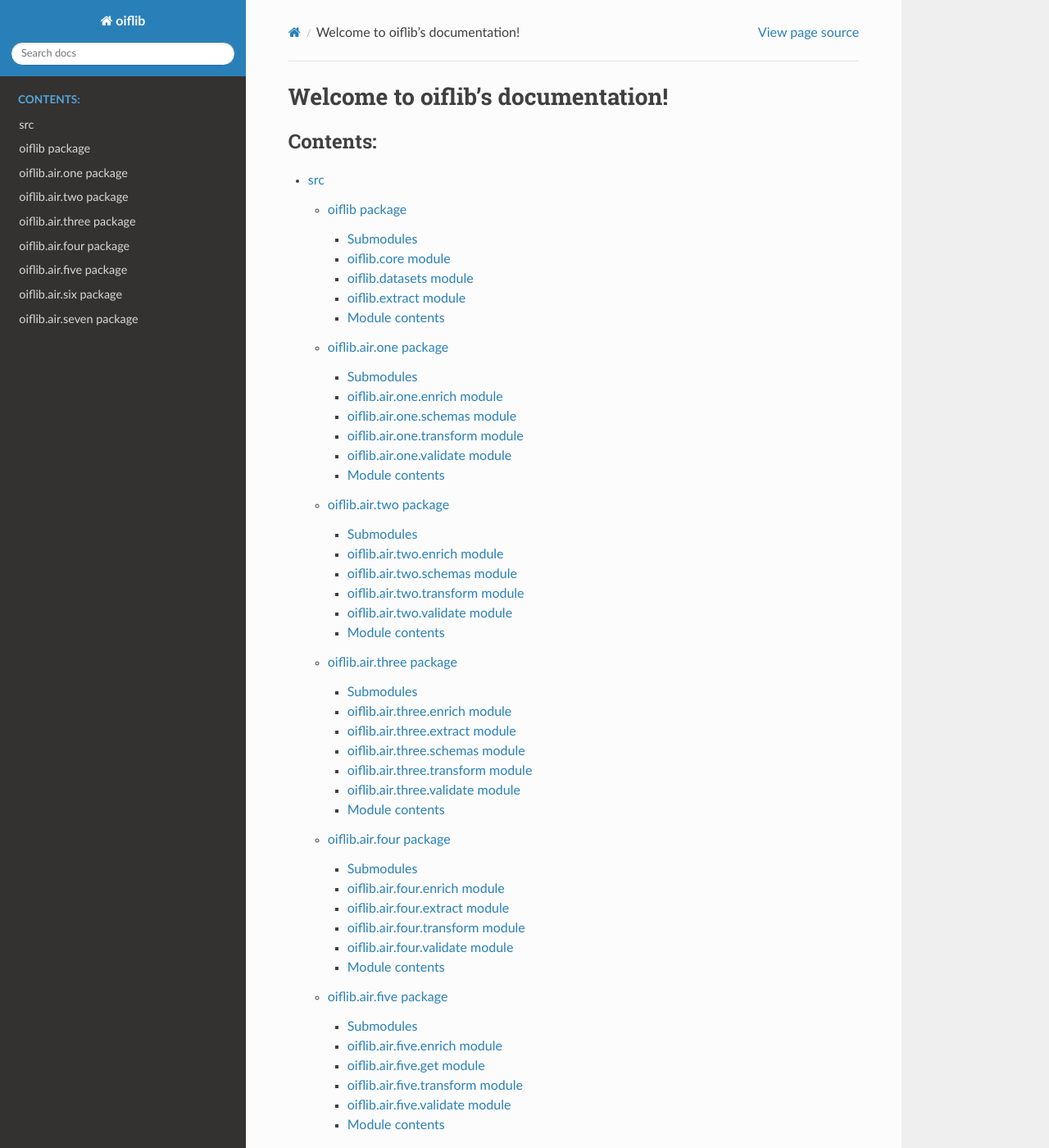
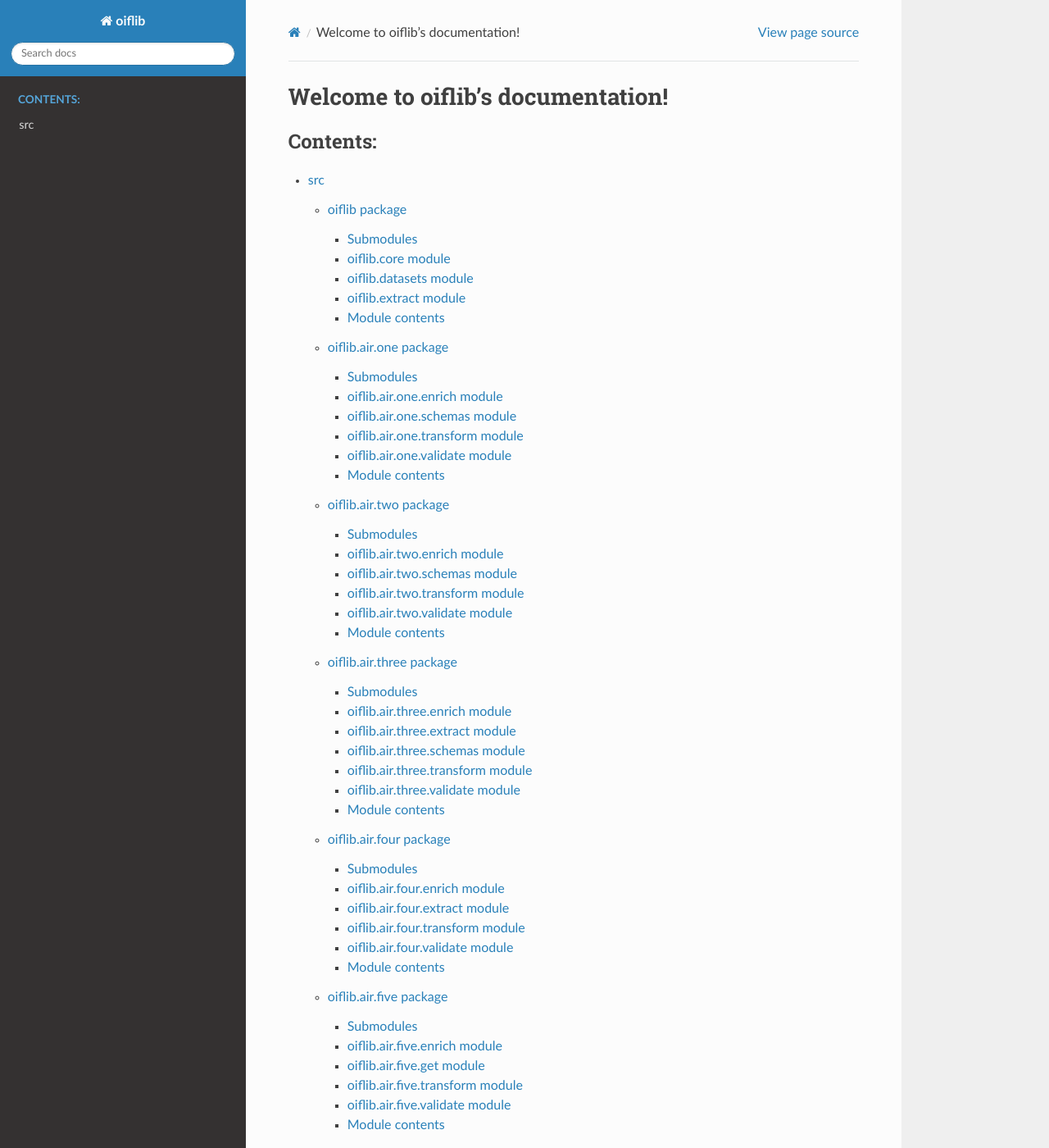
Before and after one commit to Defra-Data-Science-Centre-of-Excellence/oiflib, a Sphinx documentation site: the page built from docs/source/index.rst, in a window 1280 px wide and 1400 px high. Shown: the whole window at 82% size. Built offline with Sphinx 7.4.7 and the Read the Docs theme 2.0.0, drawn with Linux system fonts in a browser that asks for light colours; some of the changed text lies outside the part shown.

Commit message:
remove sub modules from index

```diff
--- a/docs/source/index.rst
+++ b/docs/source/index.rst
@@ -11,14 +11,6 @@ Welcome to oiflib's documentation!
    :caption: Contents:
 
    modules
-   oiflib
-   oiflib.air.one
-   oiflib.air.two
-   oiflib.air.three
-   oiflib.air.four
-   oiflib.air.five
-   oiflib.air.six
-   oiflib.air.seven
 
 Indices and tables
 ==================
```
